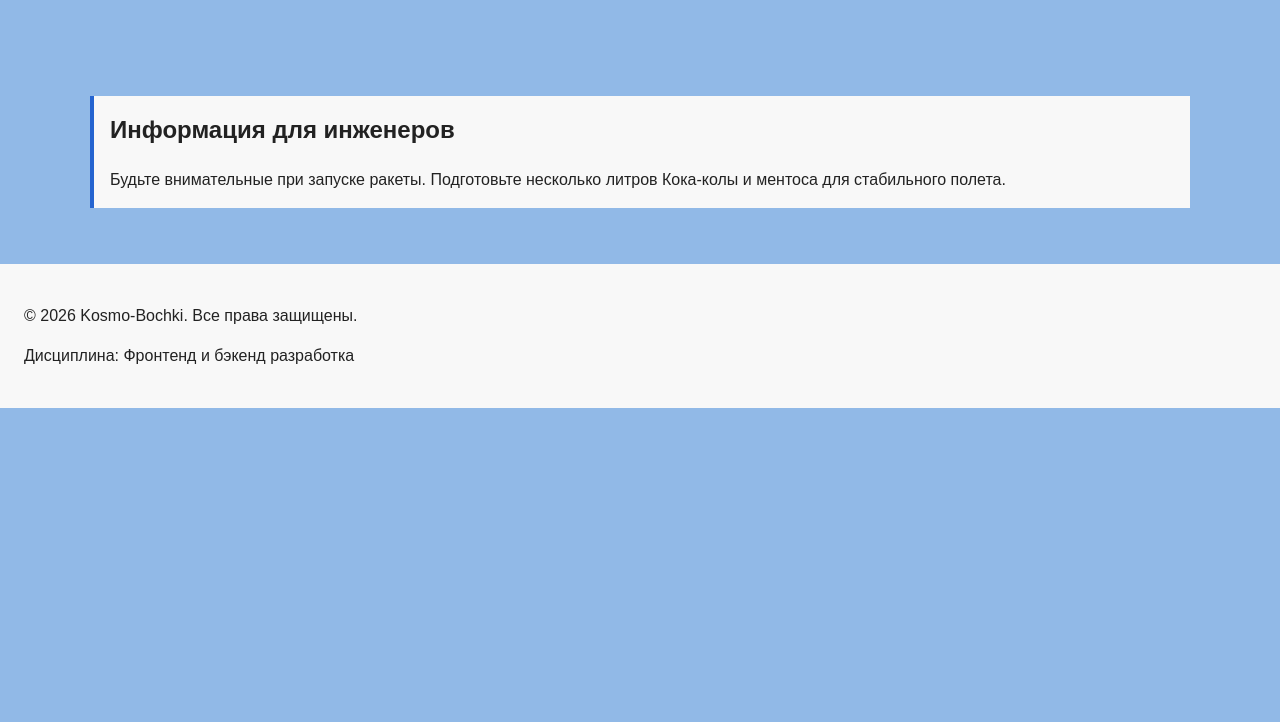
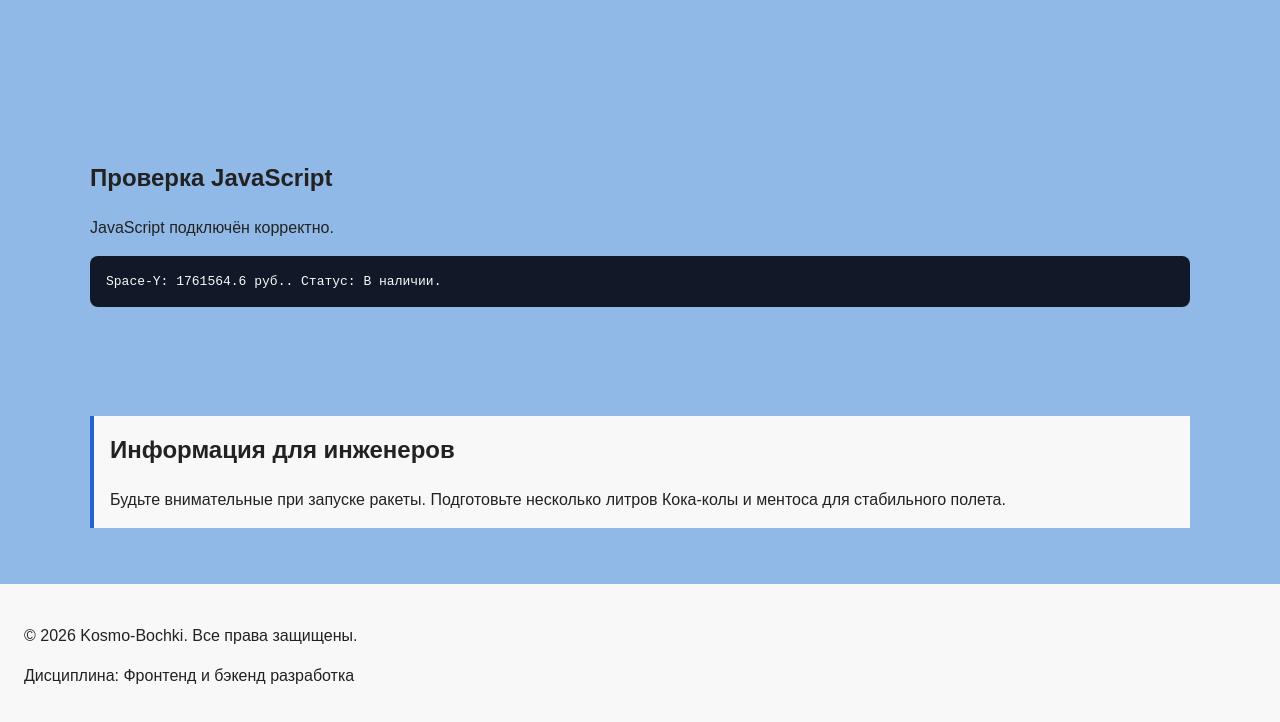
Before and after one commit to VV00nder/kr4-js-shop, a plain HTML site: page index.html in a window 1280 px wide. Shown: the part 1294-2016 px from the top of the page. Before the commit the page ends 1702 px from the top, so only its background shows below. Drawn offline with Linux system fonts and the light colour scheme.

Commit message:
feat: add JavaScript basics to shop project

```diff
--- a/css/style.css
+++ b/css/style.css
@@ -817,3 +817,15 @@ main {
     padding-top: var(--space-xs);
   }
 }
+
+/* ==========================================================================
+   10. Учебный блок проверки JavaScript (КР №4)
+   ========================================================================== */
+
+.product-output {
+  padding: 16px;
+  overflow-x: auto;
+  color: #f9fafb;
+  background-color: #111827;
+  border-radius: 8px;
+}
--- a/index.html
+++ b/index.html
@@ -14,6 +14,7 @@
 
   <link rel="stylesheet" href="css/style.css">
   <link rel="stylesheet" href="css/responsive.css">
+  <script src="js/data.js" defer></script>
   <script src="js/main.js" defer></script>
 </head>
 <body>
@@ -105,6 +106,12 @@
           </button>
         </article>
       </div>
+    </section>
+
+    <section class="section js-check" aria-labelledby="js-check-title">
+      <h2 class="section__title" id="js-check-title">Проверка JavaScript</h2>
+      <p class="js-message">JavaScript пока не выполнился.</p>
+      <pre class="product-output"></pre>
     </section>
 
     <aside class="info-note">
--- /dev/null
+++ b/js/data.js
@@ -0,0 +1,14 @@
+// ===============================
+// Данные магазина
+// ===============================
+
+// Пока один товар. На следующем занятии здесь будет массив товаров.
+const product = {
+  id: 1,
+  title: 'Space-Y',
+  category: 'rockets',
+  price: 1957294,
+  discountPercent: 10,
+  rating: 4.7,
+  isAvailable: true
+};
--- a/js/main.js
+++ b/js/main.js
@@ -61,3 +61,76 @@ if (orderDialog && orderForm) {
   closeDialogButton.addEventListener('click', () => orderDialog.close());
   orderForm.addEventListener('submit', handleOrderSubmit);
 }
+
+// ===============================
+// Практическая работа №15: основы JavaScript
+// ===============================
+
+console.log('Файл main.js подключён');
+console.log(product);
+console.table(product);
+
+// Форматирование цены: число -> строка с "руб."
+function formatPrice(price) {
+  return `${price} руб.`;
+}
+
+// Размер скидки в рублях
+function calculateDiscount(price, discountPercent) {
+  return price * discountPercent / 100;
+}
+
+// Итоговая цена с учетом скидки
+function calculateFinalPrice(price, discountPercent) {
+  const discountValue = calculateDiscount(price, discountPercent);
+
+  return price - discountValue;
+}
+
+// Статус товара по свойству isAvailable
+function getProductStatus(product) {
+  if (product.isAvailable) {
+    return 'В наличии';
+  }
+
+  return 'Нет в наличии';
+}
+
+// Краткое описание товара одной строкой
+function createProductSummary(product) {
+  const finalPrice = calculateFinalPrice(product.price, product.discountPercent);
+  const status = getProductStatus(product);
+
+  return `${product.title}: ${formatPrice(finalPrice)}. Статус: ${status}.`;
+}
+
+console.log(formatPrice(product.price));
+console.log(calculateDiscount(product.price, product.discountPercent));
+console.log(calculateFinalPrice(product.price, product.discountPercent));
+console.log(getProductStatus(product));
+
+// Проверка операторов сравнения и логических операторов
+const isExpensive = product.price > 1000000;
+const isGoodChoice = product.isAvailable && product.rating >= 4.5;
+console.log('Дорогой товар:', isExpensive);
+console.log('Хороший выбор:', isGoodChoice);
+
+const productSummary = createProductSummary(product);
+console.log(productSummary);
+
+// Вывод на страницу. Проверки нужны, т.к. main.js подключен на нескольких страницах
+const messageElement = document.querySelector('.js-message');
+const productOutputElement = document.querySelector('.product-output');
+
+if (messageElement) {
+  messageElement.textContent = 'JavaScript подключён корректно.';
+}
+
+if (productOutputElement) {
+  productOutputElement.textContent = productSummary;
+}
+
+// Небезопасный вариант (только для демонстрации, не использовать):
+// const unsafeExample = '<img src=x onerror=alert(1)>';
+// productOutputElement.innerHTML = unsafeExample;
+// Безопасно: productOutputElement.textContent = unsafeExample;
```
Also changed, not shown: catalog.html (+2 -0 lines), lk.html (+1 -0 lines), product.html (+1 -0 lines), 1 other file.
